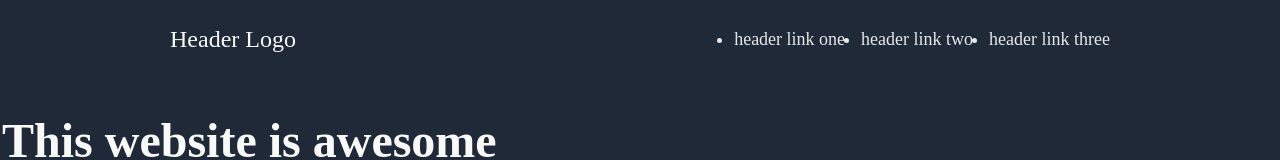
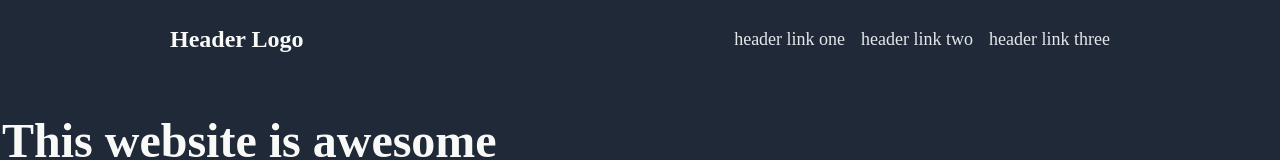
Before and after one commit to josepleadoja/html_odin_page, a plain HTML site: page index.html in a window 1280 px wide. Shown: the top 160 px of the page. Drawn offline with Linux system fonts and the light colour scheme.

Commit message:
finish header css style

```diff
--- a/styles.css
+++ b/styles.css
@@ -28,8 +28,12 @@ header ul {
     font-size: 18px;
     display: flex;
     gap: 16px;
+    list-style: none;
 }
 
+header p {
+    font-weight: bold;
+}
 .top-content h1 {
     color: #F9FAF8;
     font-size: 48px;
```
